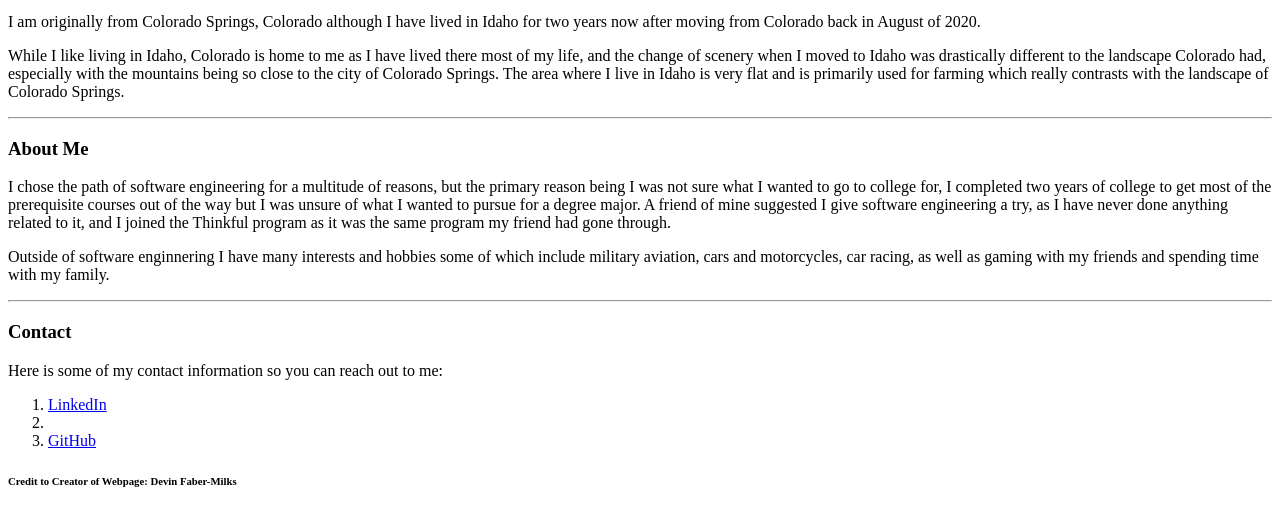
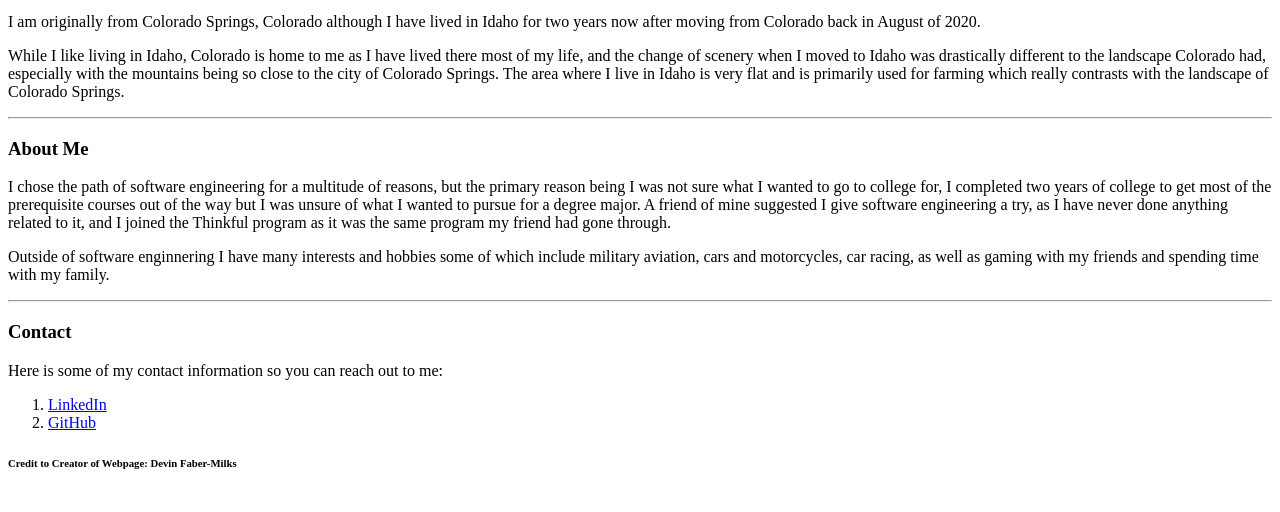
Before and after one commit to DevinFaber/Devin-Faber-Portfolio, a plain HTML site: page index.html in a window 1280 px wide. Shown: the part 310-822 px from the top of the page. Drawn offline with Linux system fonts and the light colour scheme; a script that the page names is missing.

Commit message:
Update index.html

```diff
--- a/index.html
+++ b/index.html
@@ -64,7 +64,7 @@
         <! -- Contact Mehtods Block -->
         <div class = "listBlock">
           <ol>
-            <li> <a href = "https://www.linkedin.com/in/devin-faber-b7570a255/" target = "\blank"> LinkedIn </a> <li>
+            <li> <a href = "https://www.linkedin.com/in/devin-faber-b7570a255/" target = "\blank"> LinkedIn </a> </li>
             <li> <a href = "https://github.com/DevinFaber" target = "\blank"> GitHub </a> </li>
           </ol>
         </div>
```
